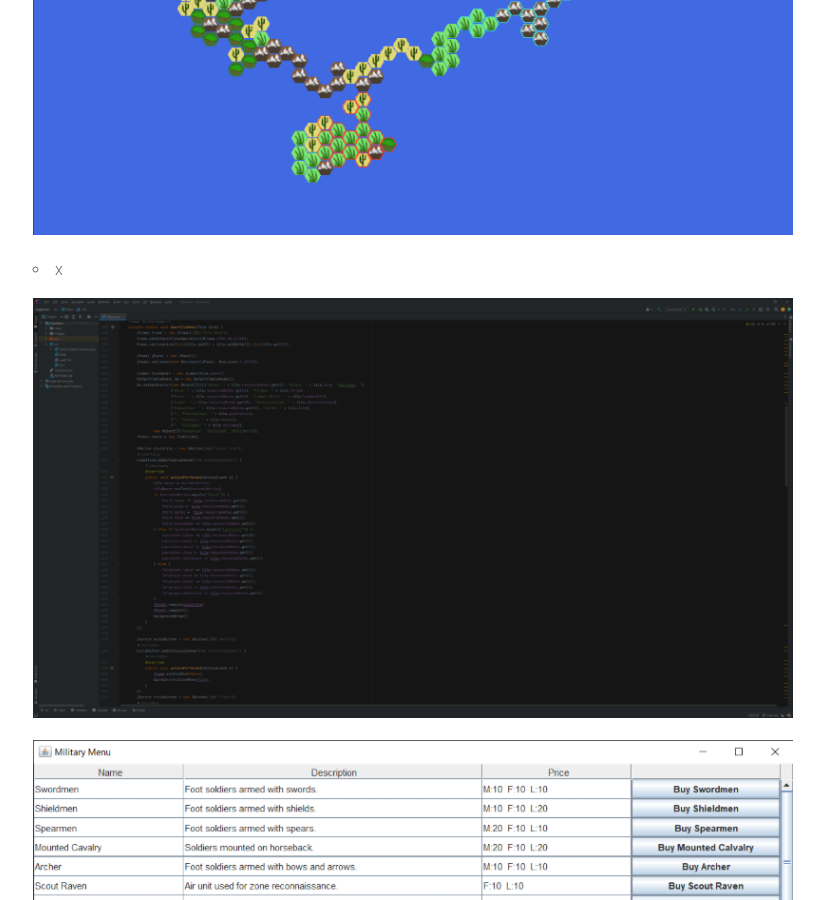
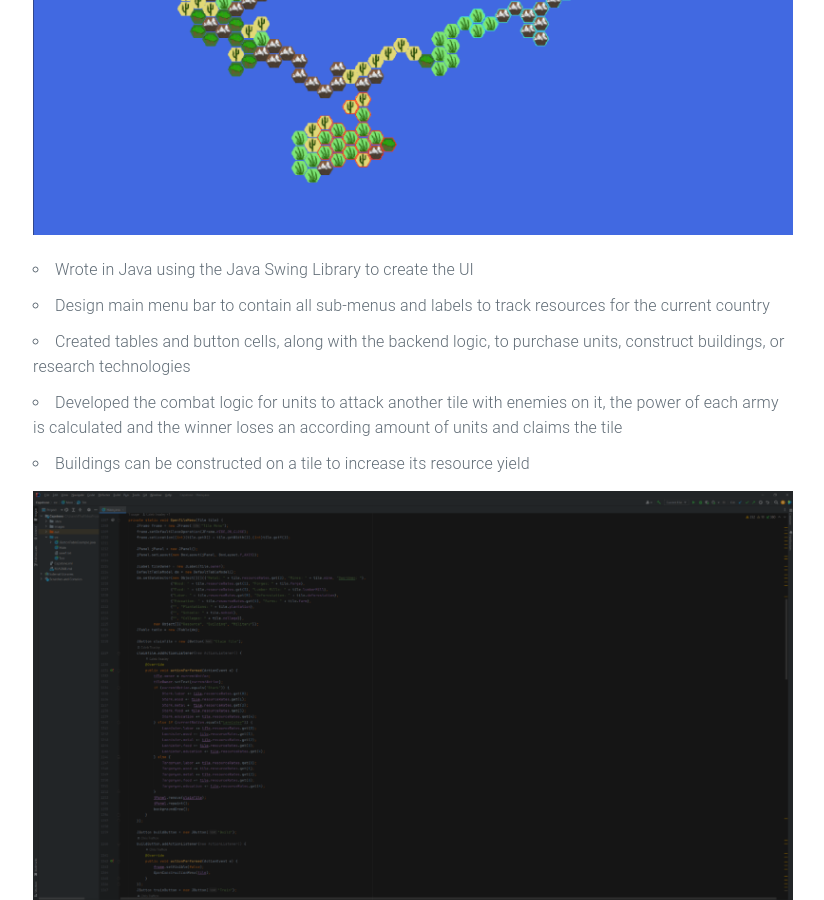
Before and after one commit to Chris-Trafton/Chris-Trafton.github.io, a Jekyll site: the page built from _posts/2024-12-01-disputesanddiplomacy.md, in a window 1280 px wide and 900 px high, scrolled down 516 px. Shown: the whole window, without its empty margins (227-1051 px from the left). Built offline with Jekyll 4.4.1, drawn with Linux system fonts in a browser that asks for light colours.

```diff
--- a/_posts/2024-12-01-disputesanddiplomacy.md
+++ b/_posts/2024-12-01-disputesanddiplomacy.md
@@ -8,7 +8,11 @@ preview: /assets/disputesanddiplomacypreview.png
 
 ![Picture 1](/assets/disputesanddiplomacy1.png)
 
-- x
+- Wrote in Java using the Java Swing Library to create the UI
+- Design main menu bar to contain all sub-menus and labels to track resources for the current country
+- Created tables and button cells, along with the backend logic, to purchase units, construct buildings, or research technologies
+- Developed the combat logic for units to attack another tile with enemies on it, the power of each army is calculated and the winner loses an according amount of units and claims the tile
+- Buildings can be constructed on a tile to increase its resource yield
 
 ![Picture 2](/assets/disputesanddiplomacy2.png)
 
```
Also changed, not shown: _posts/2024-12-02-meleecombatai.md (deleted, +0 -11 lines), _posts/2025-09-22-actiongameai.md (added, +20 -0 lines).
